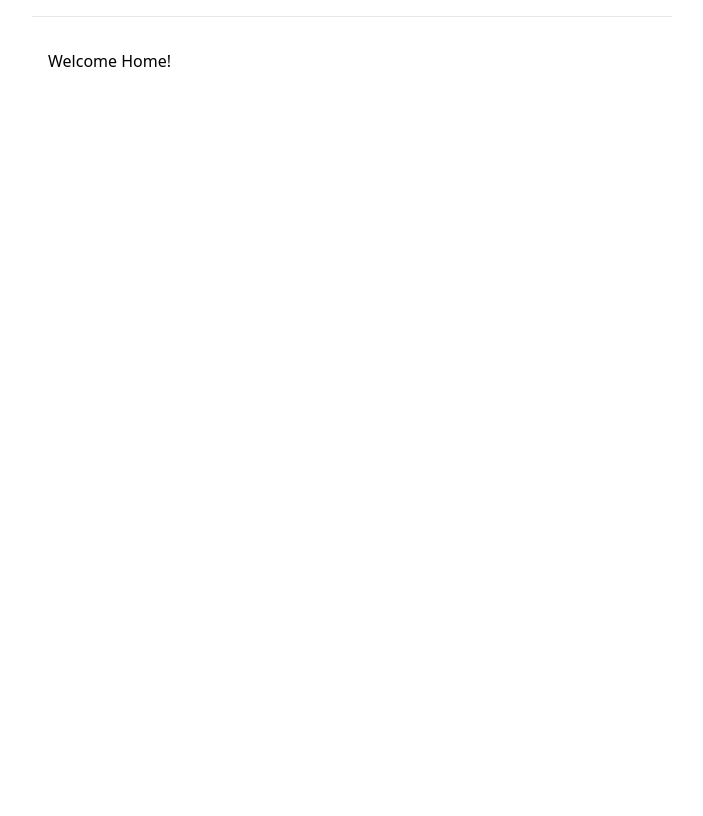
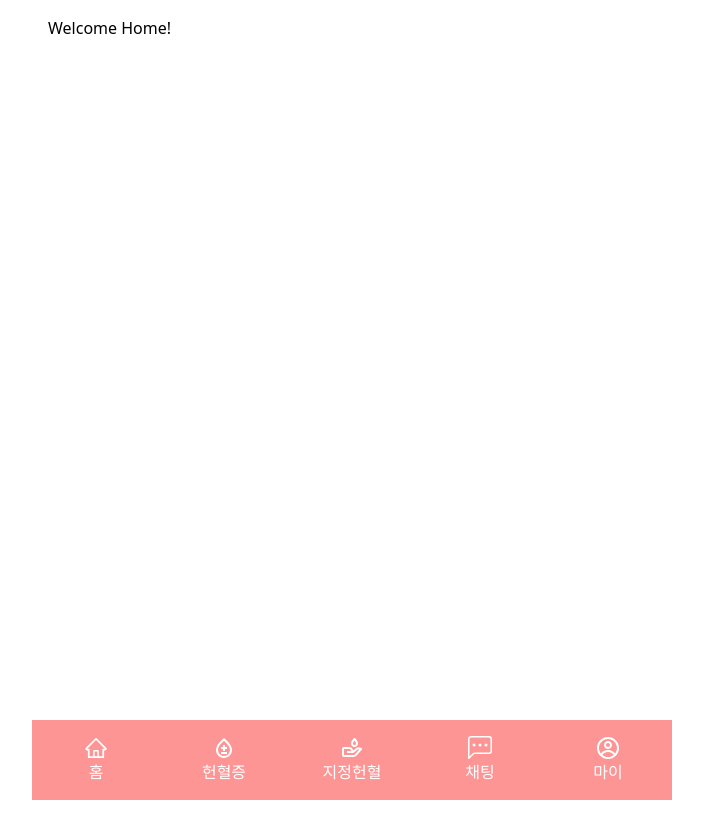
Before and after one commit to capstone-caffeine-coder/pitza_client, a React (Vite) app: page / in a window 1280 px wide. Shown: the whole page, without its empty margins (288-991 px from the left). Built offline with nearby package versions, Linux system fonts and the light colour scheme.

Commit message:
style : navbar bg changed

```diff
--- a/src/routes/__root.tsx
+++ b/src/routes/__root.tsx
@@ -45,8 +45,8 @@ const navRoutes: {
 
 export const Route = createRootRoute({
   component: () => (
-    <main className="relative mx-auto h-screen max-h-screen max-w-screen-sm pb-20">
-      <div className="absolute bottom-0 flex h-20 w-full bg-pitza-coral">
+    <main className="relative mx-auto h-screen max-h-screen max-w-screen-sm overflow-y-auto pb-20">
+      <div className="bg-primary absolute bottom-0 flex h-20 w-full">
         {navRoutes.map((route) => (
           <Link
             key={route.to}
@@ -58,7 +58,6 @@ export const Route = createRootRoute({
           </Link>
         ))}
       </div>
-      <hr className="my-4" />
       <Outlet />
       <TanStackRouterDevtools />
     </main>
```
